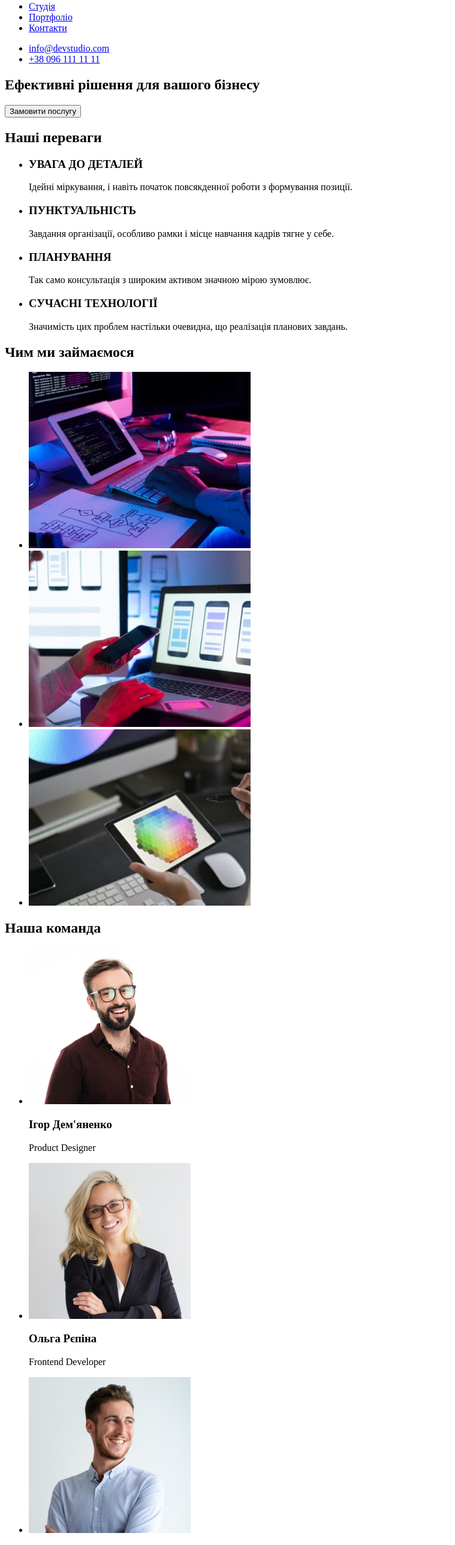
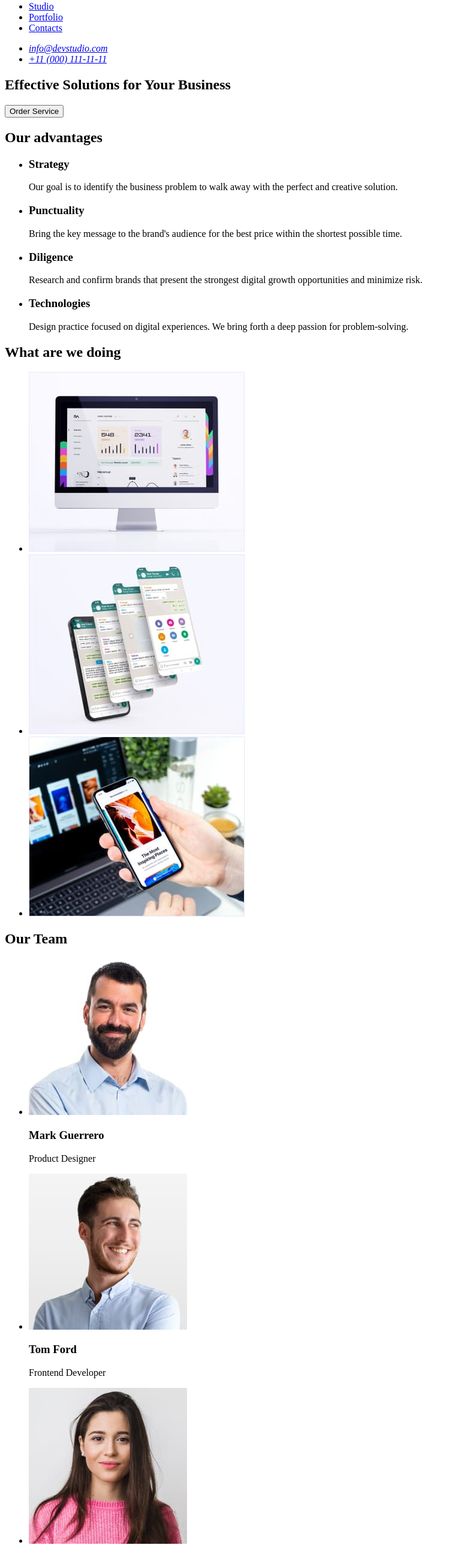
Before and after one commit to Kishyk/goit-markup-hw-01, a plain HTML site: page index.html in a window 1280 px wide. Shown: the part 40-2616 px from the top of the page at 60% size, without its empty margins (0-759 px from the left). Drawn offline with Linux system fonts and the light colour scheme.

Commit message:
Внесено зміни згідно оновлень в макеті
Змінила код з курсу HTML_CSS DEMO на онлайн курс для здачі першого домашнього завдання

```diff
--- a/index.html
+++ b/index.html
@@ -1,5 +1,5 @@
 <!DOCTYPE html>
-<html lang="uk">
+<html lang="en">
   <head>
     <meta charset="UTF-8" />
     <meta http-equiv="X-UA-Compatible" content="IE=edge" />
@@ -12,113 +12,116 @@
         <a href="./index.html">WebStudio</a>
         <ul>
           <li>
-            <a href="./index.html">Студія</a>
+            <a href="./index.html">Studio</a>
           </li>
           <li>
-            <a href="#">Портфоліо</a>
+            <a href="#">Portfolio</a>
           </li>
           <li>
-            <a href="#">Контакти</a>
+            <a href="#">Contacts</a>
           </li>
         </ul>
       </nav>
+      <address>
         <ul>
           <li>
             <a href="mailto:info@devstudio.com">info@devstudio.com</a>
           </li>
           <li>
-          <a href="tel:+380961111111">+38 096 111 11 11</a>
+            <a href="tel:+110001111111">+11 (000) 111-11-11</a>
           </li>
         </ul>
+      </address>
     </header>
 
     <main>
       <section>
-        <h1>Ефективні рішення для вашого бізнесу</h1>
-        <button type="button">Замовити послугу</button>
+        <h1>Effective Solutions for Your Business</h1>
+        <button type="button">Order Service</button>
       </section>
 
       <section>
-        <h2>Наші переваги</h2>
+        <h2>Our advantages</h2>
         <ul>
           <li>
-            <h3>УВАГА ДО ДЕТАЛЕЙ</h3>
+            <h3>Strategy</h3>
             <p>
-              Ідейні міркування, і навіть початок повсякденної роботи з
-              формування позиції.
+              Our goal is to identify the business problem to walk away with the
+              perfect and creative solution.
             </p>
           </li>
           <li>
-            <h3>ПУНКТУАЛЬНІСТЬ</h3>
+            <h3>Punctuality</h3>
             <p>
-              Завдання організації, особливо рамки і місце навчання кадрів тягне
-              у себе.
+              Bring the key message to the brand's audience for the best price
+              within the shortest possible time.
             </p>
           </li>
           <li>
-            <h3>ПЛАНУВАННЯ</h3>
+            <h3>Diligence</h3>
             <p>
-              Так само консультація з широким активом значною мірою зумовлює.
+              Research and confirm brands that present the strongest digital
+              growth opportunities and minimize risk.
             </p>
           </li>
           <li>
-            <h3>СУЧАСНІ ТЕХНОЛОГІЇ</h3>
+            <h3>Technologies</h3>
             <p>
-              Значимість цих проблем настільки очевидна, що реалізація планових
-              завдань.
+              Design practice focused on digital experiences. We bring forth a
+              deep passion for problem-solving.
             </p>
           </li>
         </ul>
       </section>
 
       <section>
-        <h2>Чим ми займаємося</h2>
+        <h2>What are we doing</h2>
         <ul>
           <li>
-            <img src="images/box1.jpeg" alt="картинка" width="370" />
+            <img src="./images/img1.jpeg" alt="picture" width="360" />
           </li>
           <li>
-            <img src="images/box2.jpeg" alt="картинка" width="370" />
+            <img src="./images/img2.jpeg" alt="picture" width="360" />
           </li>
           <li>
-            <img src="images/box3.jpeg" alt="картинка" width="370" />
+            <img src="./images/img3.jpeg" alt="picture" width="360" />
           </li>
         </ul>
       </section>
 
       <section>
-        <h2>Наша команда</h2>
+        <h2>Our Team</h2>
         <ul>
           <li>
             <img
-              src="images/igor-demyanko.jpeg"
-              alt="Ігор Дем'яненко"
-              width="270"
+              src="./images/mark-guerrero.jpeg"
+              alt="Mark Guerrero"
+              width="264"
             />
-            <h3>Ігор Дем'яненко</h3>
+            <h3>Mark Guerrero</h3>
             <p>Product Designer</p>
           </li>
           <li>
-            <img src="images/olga-repina.jpeg" alt="Ольга Рєпіна" width="270" />
-            <h3>Ольга Рєпіна</h3>
+            <img src="./images/tom-ford.jpeg" alt="Tom Ford" width="264" />
+            <h3>Tom Ford</h3>
             <p>Frontend Developer</p>
           </li>
           <li>
             <img
-              src="images/mukola-tarasow.jpeg"
-              alt="Микола Тарасов"
-              width="270"
+              src="./images/camila-garcia.jpeg"
+              alt="Camila Garcia"
+              width="264"
             />
-            <h3>Микола Тарасов</h3>
+            <h3>Camila Garcia</h3>
             <p>Marketing</p>
           </li>
           <li>
             <img
-              src="images/muchaylo-ermakov.jpeg"
-              alt="Михайло Єрмаков"
-              width="270"
+              src="./images/daniel-wilson.jpeg"
+              alt="Daniel Wilson"
+              width="264"
             />
-            <h3>Михайло Єрмаков</h3>
+            <h3>Daniel Wilson</h3>
             <p>UI Designer</p>
           </li>
         </ul>
@@ -127,21 +130,10 @@
 
     <footer>
       <a href="./index.html">WebStudio</a>
-      <address>
-        <ul>
-          <li>
-            <a href="https://goo.gl/maps/De4kP6KX6tcx74XD6">
-              м. Київ, пр-т Лесі Українки, 26
-            </a>
-          </li>
-          <li>
-            <a href="mailto:info@devstudio.com">info@devstudio.com</a>
-          </li>
-          <li>
-            <a href="tel:+380961111111">+38 096 111 11 11</a>
-          </li>
-        </ul>
-      </address>
+      <p>
+        Increase the flow of customers and sales for your business with digital
+        marketing & growth solutions.
+      </p>
     </footer>
   </body>
 </html>
```
Also changed, not shown: images/box1.jpeg (deleted), images/box2.jpeg (deleted), images/box3.jpeg (deleted), images/camila-garcia.jpeg (added), images/daniel-wilson.jpeg (added), images/igor-demyanko.jpeg (deleted), images/img1.jpeg (added), images/img2.jpeg (added), images/img3.jpeg (added), images/mark-guerrero.jpeg (added), images/muchaylo-ermakov.jpeg (deleted), images/mukola-tarasow.jpeg (deleted), images/olga-repina.jpeg (deleted), images/tom-ford.jpeg (added), 2 other files. Lines whose indentation alone changed are shown as unchanged.
